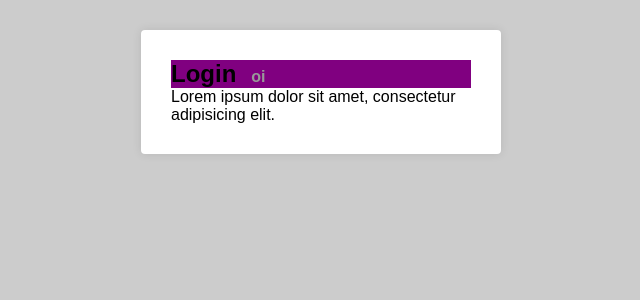
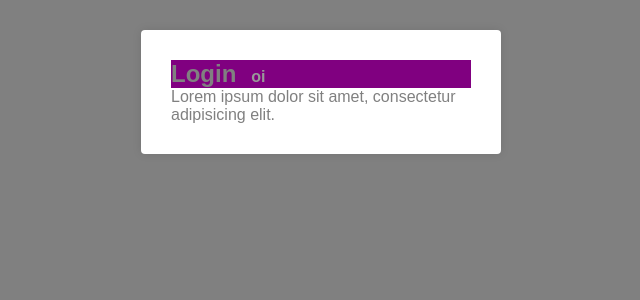
Before and after one commit to V1nic1us/react-base, a React (Create React App) app: page / in a window 1280 px wide. Shown: the top 300 px of the page, without its empty margins (319-959 px from the left). Built offline with nearby package versions, Linux system fonts and the light colour scheme.

Commit message:
feat: using color settings

```diff
--- a/src/styles/GlobalStyles.js
+++ b/src/styles/GlobalStyles.js
@@ -1,4 +1,5 @@
 import styled, { createGlobalStyle } from 'styled-components';
+import { primaryColor, primaryDarkColor } from '../config/colors';
 
 export default createGlobalStyle`
   * {
@@ -10,7 +11,8 @@
 
   body{
     font-family: sans-serif;
-    background: #ccc;
+    background: ${primaryDarkColor};
+    color: ${primaryDarkColor};
   }
 
   html, body{
@@ -19,10 +21,16 @@
 
   button{
     cursor: pointer;
+    background: ${primaryColor};
+    color: white;
+    padding: 10px 20px;
+    border-radius: 4px;
+    font-weight: 700;
   }
 
   a{
     text-decoration: none;
+    color: ${primaryColor};
   }
 
   ul{
```
